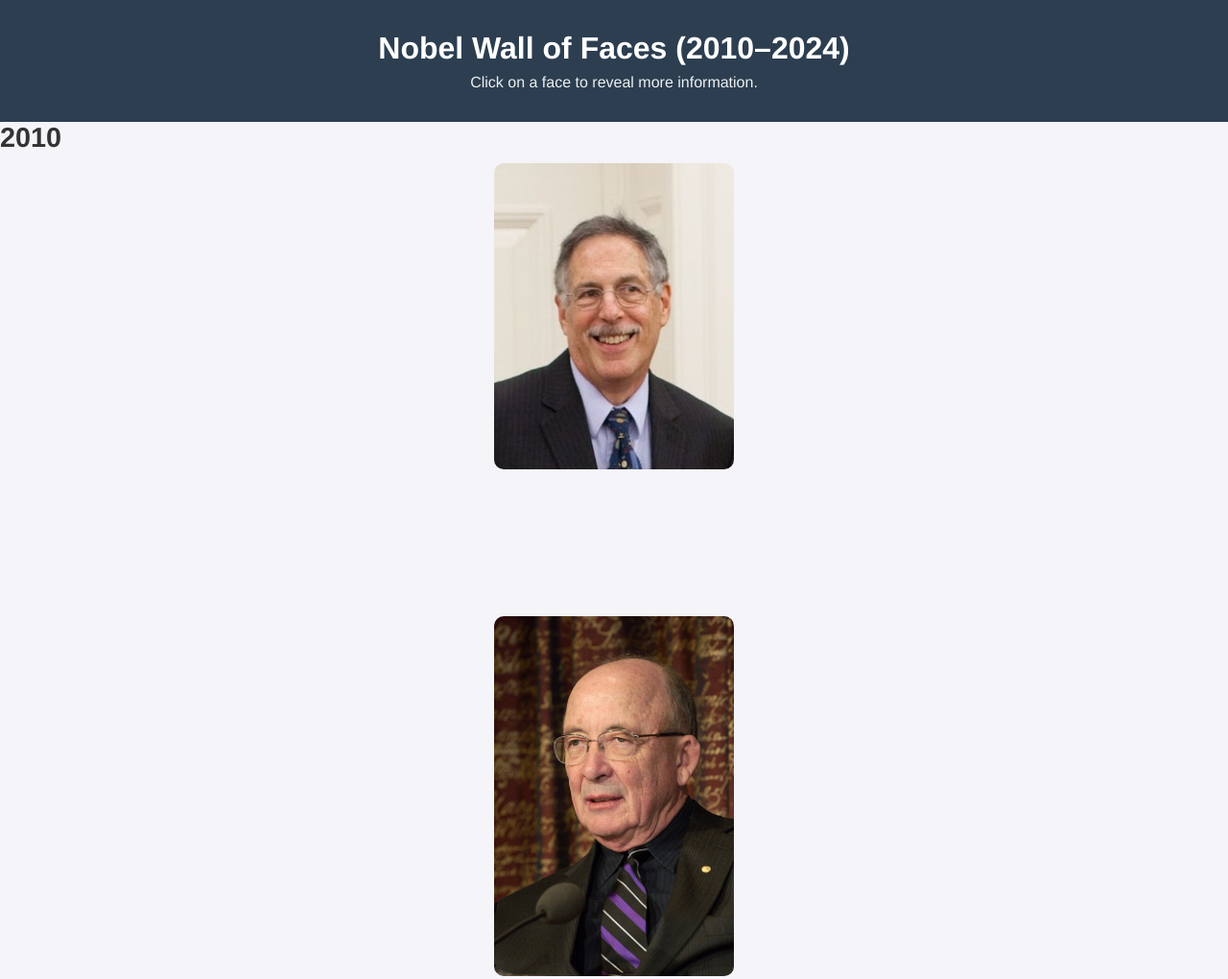
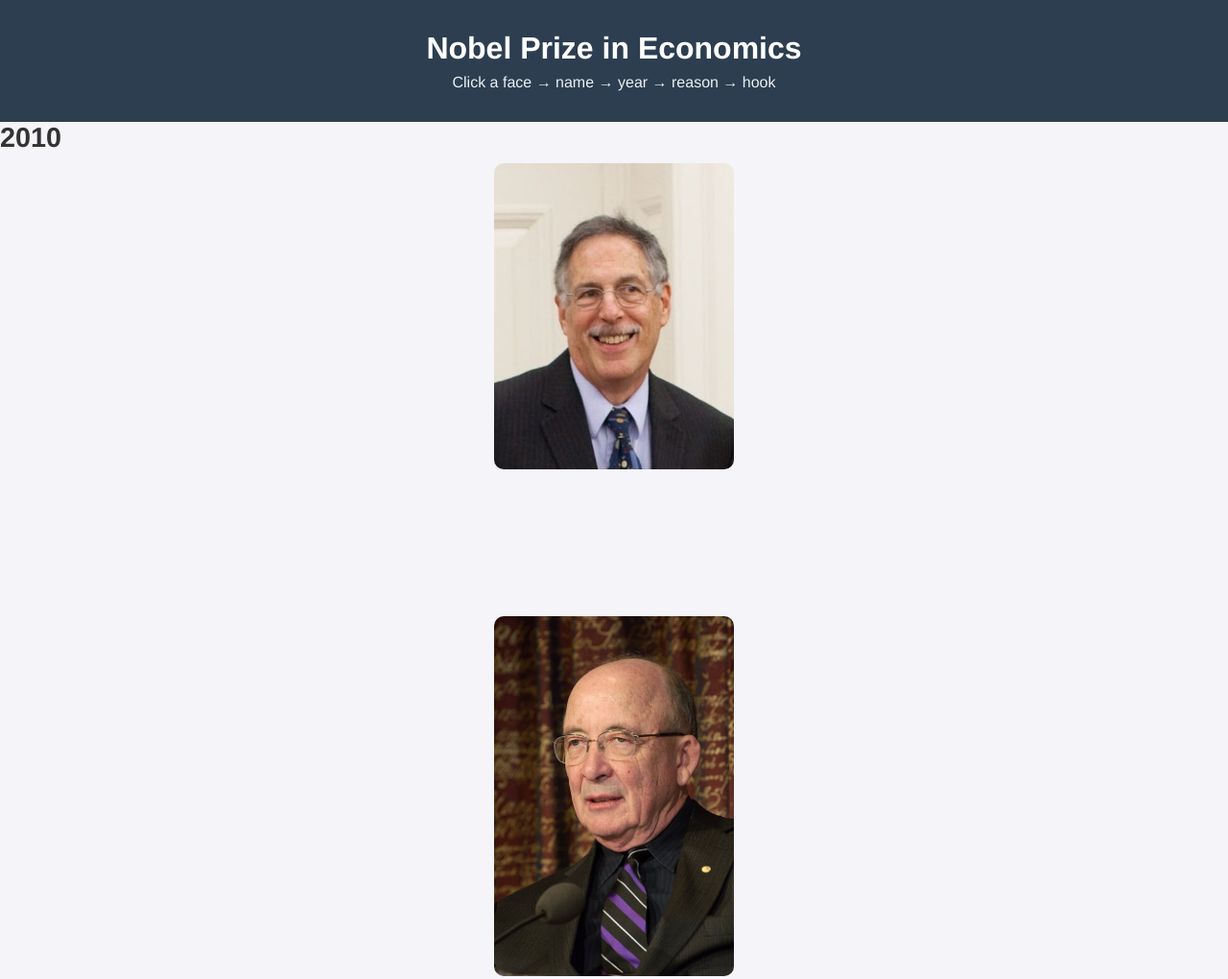
Before and after one commit to skss202x/nobelSeb, a plain HTML site: page index.html in a window 1280 px wide. Shown: the top 1020 px of the page at 96% size. Drawn offline with Linux system fonts and the light colour scheme.

Commit message:
Update index.html

```diff
--- a/index.html
+++ b/index.html
@@ -3,21 +3,18 @@
 <head>
     <meta charset="UTF-8">
     <meta name="viewport" content="width=device-width, initial-scale=1.0">
-    <title>Nobel Wall of Faces</title>
+    <title>Nobel Prize in Economics (2010–2024)</title>
     <link rel="stylesheet" href="style.css">
 </head>
 <body>
-    <header>
-        <h1>Nobel Wall of Faces (2010–2024)</h1>
-        <p>Click on a face to reveal more information.</p>
-    </header>
 
-    <main>
-        <div class="wall" id="wall">
-            <!-- Images will be rendered here by JS -->
-        </div>
-    </main>
+<header>
+    <h1>Nobel Prize in Economics</h1>
+    <p>Click a face → name → year → reason → hook</p>
+</header>
 
-    <script src="script.js"></script>
+<main id="wall"></main>
+
+<script src="script.js"></script>
 </body>
 </html>
```
